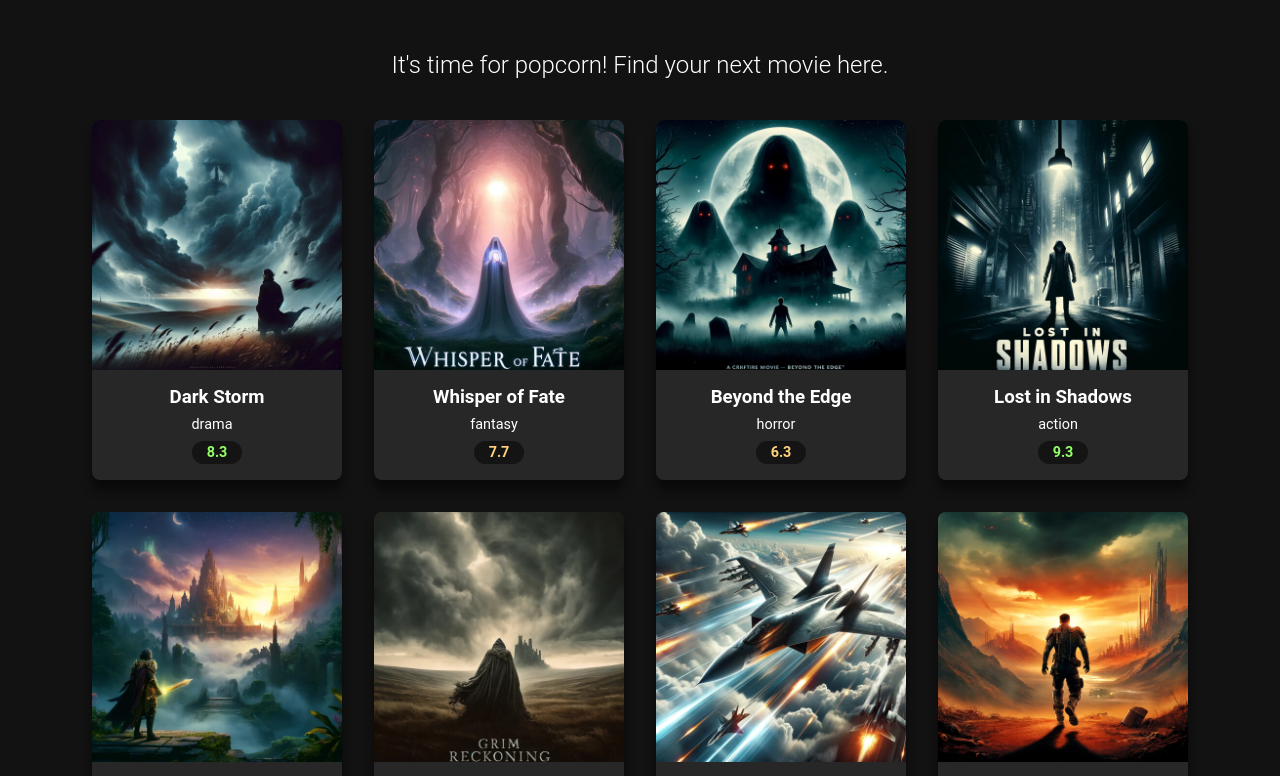
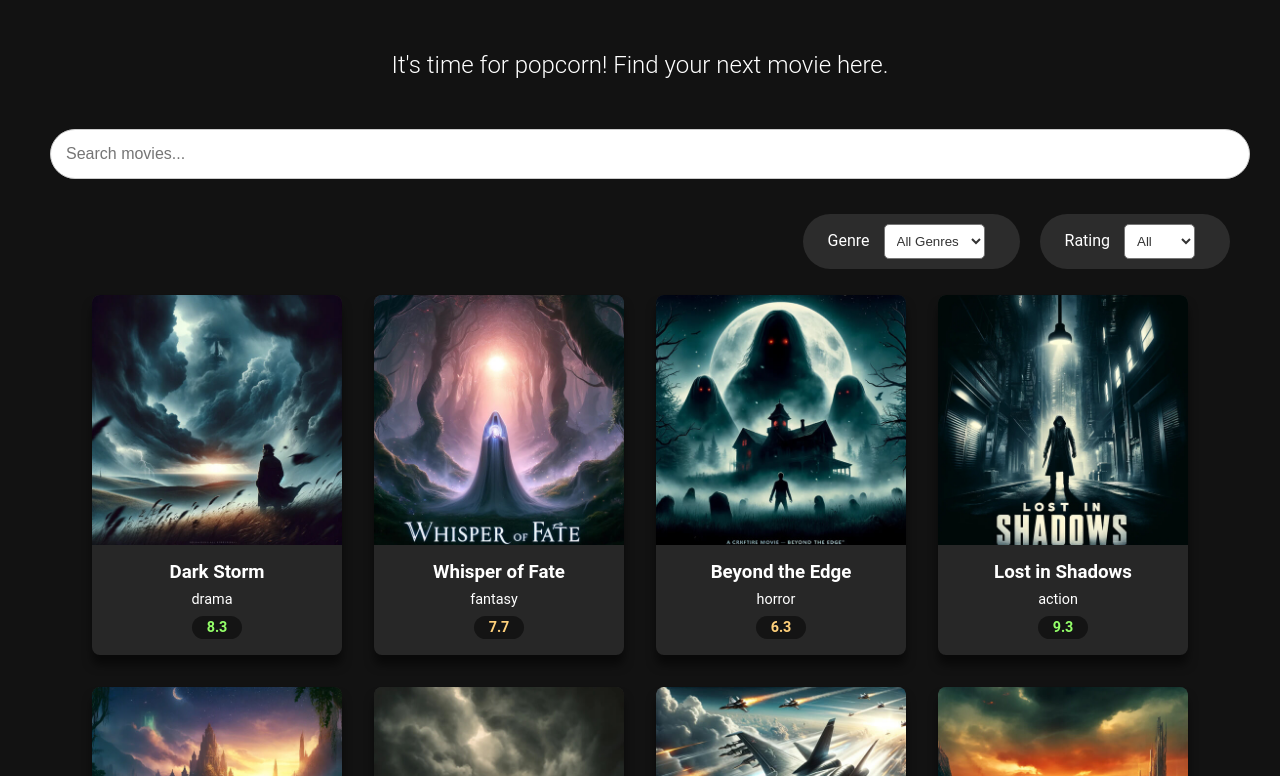
Before and after one commit to dillibabu15/movidex, a React (Create React App) app: page / in a window 1280 px wide. Shown: the part 324-1100 px from the top of the page. Built offline with nearby package versions, Linux system fonts and the light colour scheme.

Commit message:
filtering with ui and events

```diff
--- a/src/App.js
+++ b/src/App.js
@@ -1,4 +1,3 @@
-import logo from "./logo.svg";
 import "./App.css";
 import "./styles.css";
 import Header from "./components/Header";
--- a/src/components/MoviesGrid.js
+++ b/src/components/MoviesGrid.js
@@ -4,6 +4,10 @@
 
 export default function MoviesGrid() {
   const [movies, setMovies] = useState([]);
+  const [searchTerm, setSearchTerm] = useState("");
+
+  const [genre, setGenre] = useState("All Genres");
+  const [rating, setRating] = useState("All");
 
   useEffect(() => {
     fetch("movies.json")
@@ -11,11 +15,91 @@
       .then((data) => setMovies(data));
   }, []);
 
+  const handleSearchChange = (e) => {
+    setSearchTerm(e.target.value);
+  };
+  const handleGenreChange = (e) => {
+    setGenre(e.target.value);
+  };
+  const handleRatingChange = (e) => {
+    setRating(e.target.value);
+  };
+  const matchesGenre = (movie, genre) => {
+    return (
+      genre === "All Genres" ||
+      movie.genre.toLowerCase() === genre.toLowerCase()
+    );
+  };
+  const matchesSearchTerm = (movie, searchTerm) => {
+    return movie.title.toLowerCase().includes(searchTerm.toLowerCase());
+  };
+  const matchesRatinng = (movie, rating) => {
+    switch (rating) {
+      case "All":
+        return true;
+
+      case "Good":
+        return movie.rating >= 8;
+      case "Ok":
+        return movie.rating >= 5 && movie.rating < 8;
+      case "Bad":
+        return movie.rating < 5;
+      default:
+        return false;
+    }
+  };
+
+  const filteredMovies = movies.filter(
+    (movie) =>
+      matchesGenre(movie, genre) &&
+      matchesRatinng(movie, rating) &&
+      matchesSearchTerm(movie, searchTerm)
+  );
+
   return (
-    <div className="movies-grid">
-      {movies.map((movie) => (
-        <MoiveCard movie={movie} key={movie.id}></MoiveCard>
-      ))}
-    </div>
+    <>
+      <input
+        type="text"
+        className="search-input"
+        placeholder="Search movies..."
+        value={searchTerm}
+        onChange={handleSearchChange}
+      />
+      <div className="filter-bar">
+        <div className="filter-slot">
+          <label>Genre </label>
+          <select
+            className="filter-dropdown"
+            value={genre}
+            onChange={handleGenreChange}
+          >
+            <option>All Genres </option>
+            <option>Action</option>
+            <option>Fantasy</option>
+            <option>Horror</option>
+            <option>Drama</option>
+          </select>
+        </div>
+        <div className="filter-slot">
+          <label>Rating </label>
+          <select
+            className="filter-dropdown"
+            value={rating}
+            onChange={handleRatingChange}
+          >
+            <option>All</option>
+            <option>Good</option>
+            <option>Ok</option>
+            <option>Bad</option>
+          </select>
+        </div>
+      </div>
+
+      <div className="movies-grid">
+        {filteredMovies.map((movie) => (
+          <MoiveCard movie={movie} key={movie.id}></MoiveCard>
+        ))}
+      </div>
+    </>
   );
 }
```
